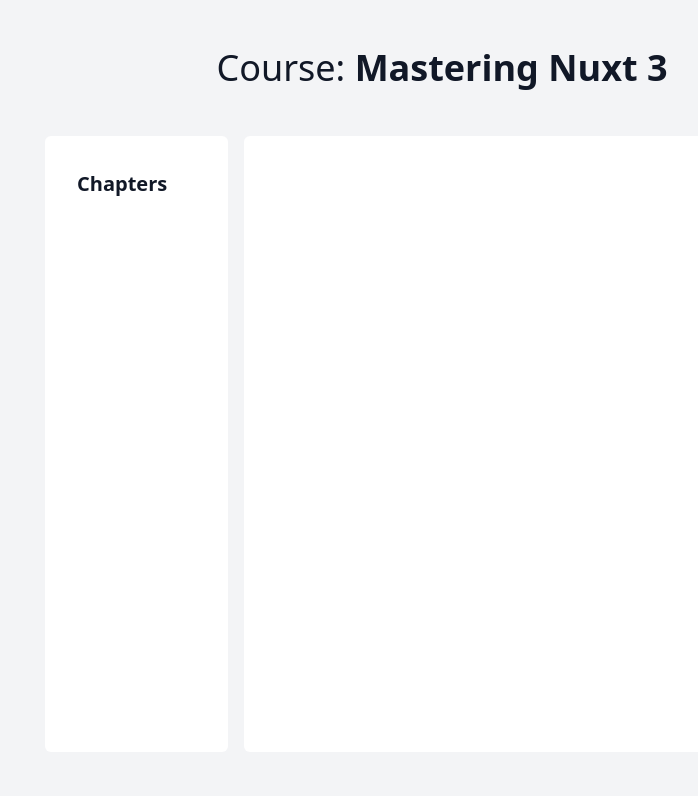
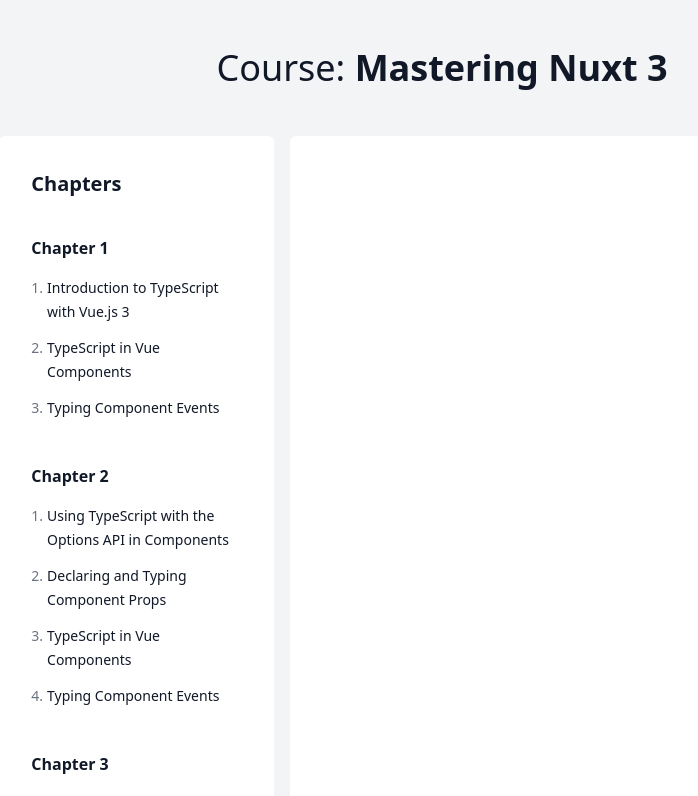
Before and after one commit to Vladimir2011/Mastering-Nuxt-3, a Nuxt app: page /course in a window 1280 px wide. Shown: the top 796 px of the page, without its empty margins (198-896 px from the left). Built offline with nearby package versions, Linux system fonts and the light colour scheme.

Commit message:
1-9 Navigating with NuxtLink

```diff
--- a/pages/course.vue
+++ b/pages/course.vue
@@ -13,10 +13,25 @@
 
     <div class="flex flex-row justify-center flex-grow">
       <div
-          class="prose mr-4 p-8 bg-white rounded-md min-w-[20ch] flex flex-col"
+          class="prose mr-4 p-8 bg-white rounded-md min-w-[20ch] max-w-[30ch] flex flex-col"
       >
         <h3>Chapters</h3>
-        <!-- All the lessons for the course listed here -->
+        <div
+          v-for="chapter in chapters"
+          :key="chapter.slug"
+          class="space-y-1 mb-4 flex flex-col"
+        >
+          <h4>{{ chapter.title }}</h4>
+          <NuxtLink
+            v-for="(lesson, index) in chapter.lessons"
+            :key="lesson.slug"
+            class="flex flex-row space-x-1 no-underline prose-sm font-normal py-1 px-4 -mx-4"
+            :to="`/course/chapter/${chapter.slug}/lesson/${lesson.slug}`"
+          >
+            <span class="text-gray-500">{{ index + 1 }}.</span>
+            <span>{{ lesson.title }}</span>
+          </NuxtLink>
+        </div>
       </div>
 
       <div class="prose p-12 bg-white rounded-md w-[65ch]">
@@ -27,9 +42,5 @@
 </template>
 
 <script setup lang="ts">
-
+const { chapters } = useCourse()
 </script>
-
-<style scoped>
-
-</style>
```
